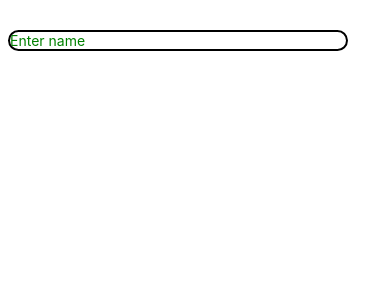
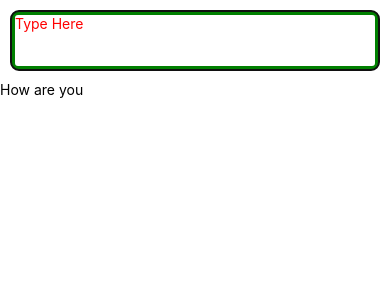
Before and after one commit to Shehiryar12/Awesomeproject, a React Native app: screen / in a window 390 px wide. Shown: the top 300 px of the page. Built offline with nearby package versions, Linux system fonts and the light colour scheme.

Commit message:
Textinputtwo.js

```diff
--- a/App.js
+++ b/App.js
@@ -57,6 +57,8 @@ import Btns from './src/Buttons';
  import Hunain from './src/UI';
   import Raza from './src/UI';
   import Person from './src/Textinput';
+    import Men from './src/Textinputtwo';
+
 
 
 
@@ -68,8 +70,8 @@ const App = () => {
   return (
     //  <Ali/>
       //  <Btns />
-       <Person />
-    //       <Text>Ahmed</Text>
+        // <Person />
+          // <Text>Ahmed</Text>
     //     </View>
     //     <View style={styles.InnerBox2}>
     //       <Text>Asfand</Text>
@@ -91,6 +93,7 @@ const App = () => {
     //   </View>
     //   {/* <View style={styles.box4}></View>  */}
     // </View>
+     <Men />
   );
   };
 
--- a/src/Textinput.js
+++ b/src/Textinput.js
@@ -1,4 +1,4 @@
-import React, { useState } from 'react';
+import React, {useState} from 'react';
 import { Text, View, TextInput, StyleSheet } from 'react-native';
 
 export default function Person() {
@@ -23,9 +23,10 @@ export default function Person() {
         // multiline={true}
         // numberOfLines={3}
         // maxLength={5}
-        returnKeyLabel={'search'}
+        // returnKeyLabel={'search'}
         // onSubmitEditing={() => console.log('Submit')}
-        autoFocus={false}
+        autoFocus={true}
+
       />
 
     </View>
--- /dev/null
+++ b/src/Textinputtwo.js
@@ -0,0 +1,37 @@
+ import React from "react";
+import { View, Text, TextInput,StyleSheet} from "react-native";
+
+ export default function Men(){
+
+   return(
+    <View>
+        <TextInput style={style.inputBox}
+
+        placeholder="Type Here"
+        placeholderTextColor={"red"}
+        autoCapitalize="words"
+        // editable={false}
+        secureTextEntry={true}
+        // maxLength={4}
+           multiline={true}
+           numberOfLines={3}
+           autoFocus={true}
+           blurOnSubmit={true}
+        />
+        <Text>How are you</Text>
+
+        </View>
+   )  ;
+
+ }
+
+
+
+ const style=StyleSheet.create({
+  inputBox:{
+      borderWidth:5,
+      borderColor:'green',
+      margin:10,
+      borderRadius:8
+  }
+ })
```
